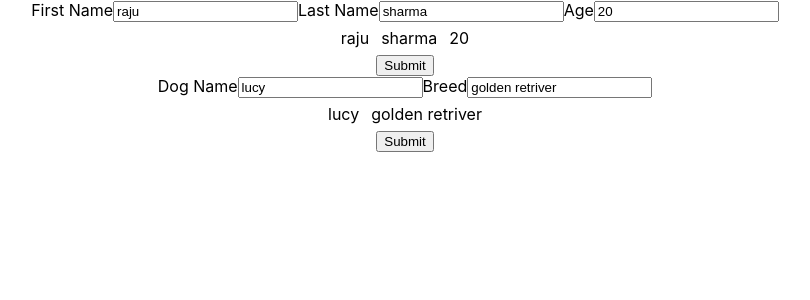
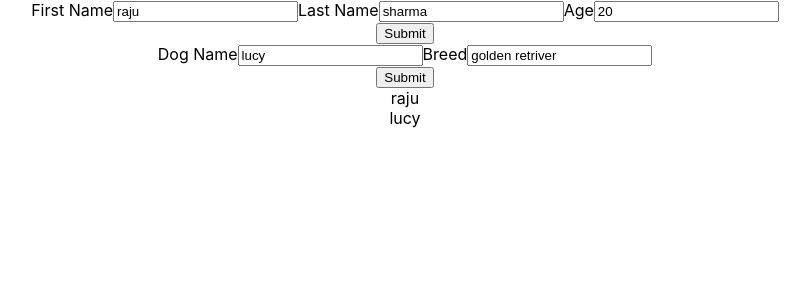
Before and after one commit to sandeshtamanq/form-schema, a React (Create React App) app: page / in a window 1280 px wide. Shown: the top 300 px of the page, without its empty margins (235-1045 px from the left). Built offline with nearby package versions, Linux system fonts and the light colour scheme.

Commit message:
state aaded in top level

```diff
--- a/src/App.js
+++ b/src/App.js
@@ -1,3 +1,4 @@
+import { useState } from "react";
 import "./App.css";
 import Form from "./components/Form";
 
@@ -22,13 +23,13 @@ const personSchema = [
   },
 ];
 
-const personData = {
+const personDataObject = {
   fname: "raju",
   lname: "sharma",
   age: "20",
 };
 
-const dogData = {
+const dogDataObject = {
   dogname: "lucy",
   breed: "golden retriver",
 };
@@ -47,13 +48,22 @@ const dogSchema = [
     label: "Breed",
   },
 ];
+
 function App() {
+  const [personData, setPersonData] = useState(personDataObject);
+  const [dogData, setDogData] = useState(dogDataObject);
   return (
     <div className="App">
       <div>
-        <Form schema={personSchema} data={personData}></Form>
-        <Form schema={dogSchema} data={dogData} />
+        <Form
+          schema={personSchema}
+          data={personData}
+          setData={setPersonData}
+        ></Form>
+        <Form schema={dogSchema} data={dogData} setData={setDogData} />
       </div>
+      <div>{personData.fname}</div>
+      <div>{dogData.dogname}</div>
     </div>
   );
 }
--- a/src/components/Form.jsx
+++ b/src/components/Form.jsx
@@ -1,15 +1,13 @@
 import React, { useState } from "react";
 import Input from "./Input";
 
-const Form = ({ schema, data }) => {
-  const [inputInfo, setInputInfo] = useState(data);
-  const [tableData, setTableData] = useState(data);
+const Form = ({ schema, data, setData }) => {
   const changeHandler = (e) => {
     const { name, value } = e.target;
 
-    setInputInfo((inputInfo) => {
+    setData((prevData) => {
       return {
-        ...inputInfo,
+        ...prevData,
         [name]: value,
       };
     });
@@ -17,8 +15,7 @@ const Form = ({ schema, data }) => {
 
   const submitHandler = (e) => {
     e.preventDefault();
-    setTableData(inputInfo);
-    console.log(inputInfo);
+    console.log(data);
   };
   return (
     <form onSubmit={submitHandler}>
@@ -27,17 +24,11 @@ const Form = ({ schema, data }) => {
           {...item}
           key={index}
           changeHandler={changeHandler}
-          value={inputInfo[item.name]}
+          value={data[item.name]}
         />
       ))}
 
-      <div style={{ display: "flex", justifyContent: "center" }}>
-        {schema.map((item, index) => (
-          <div style={{ margin: "6px" }} key={index}>
-            {tableData[item.name]}
-          </div>
-        ))}
-      </div>
+      <div style={{ display: "flex", justifyContent: "center" }}></div>
       <input type="submit" value="Submit" />
     </form>
   );
```
Also changed, not shown: src/components/Table.jsx (deleted).
